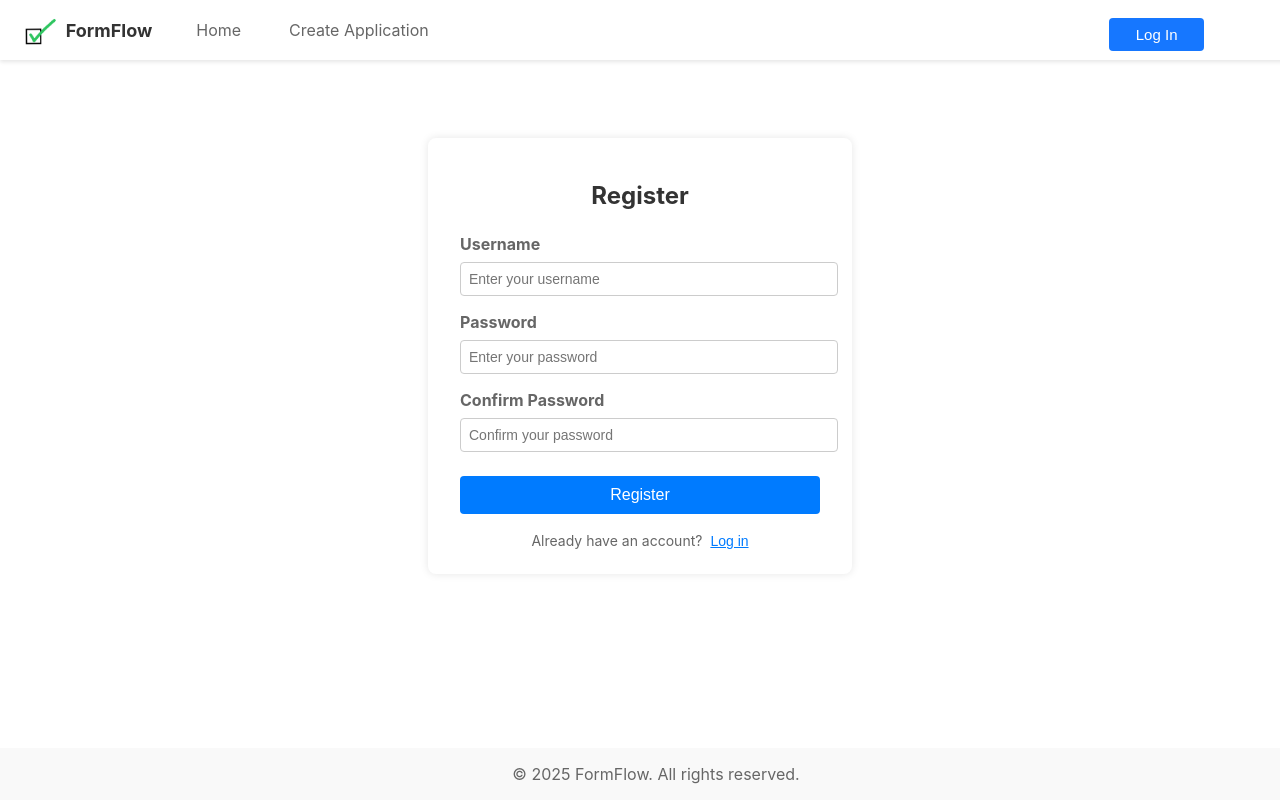
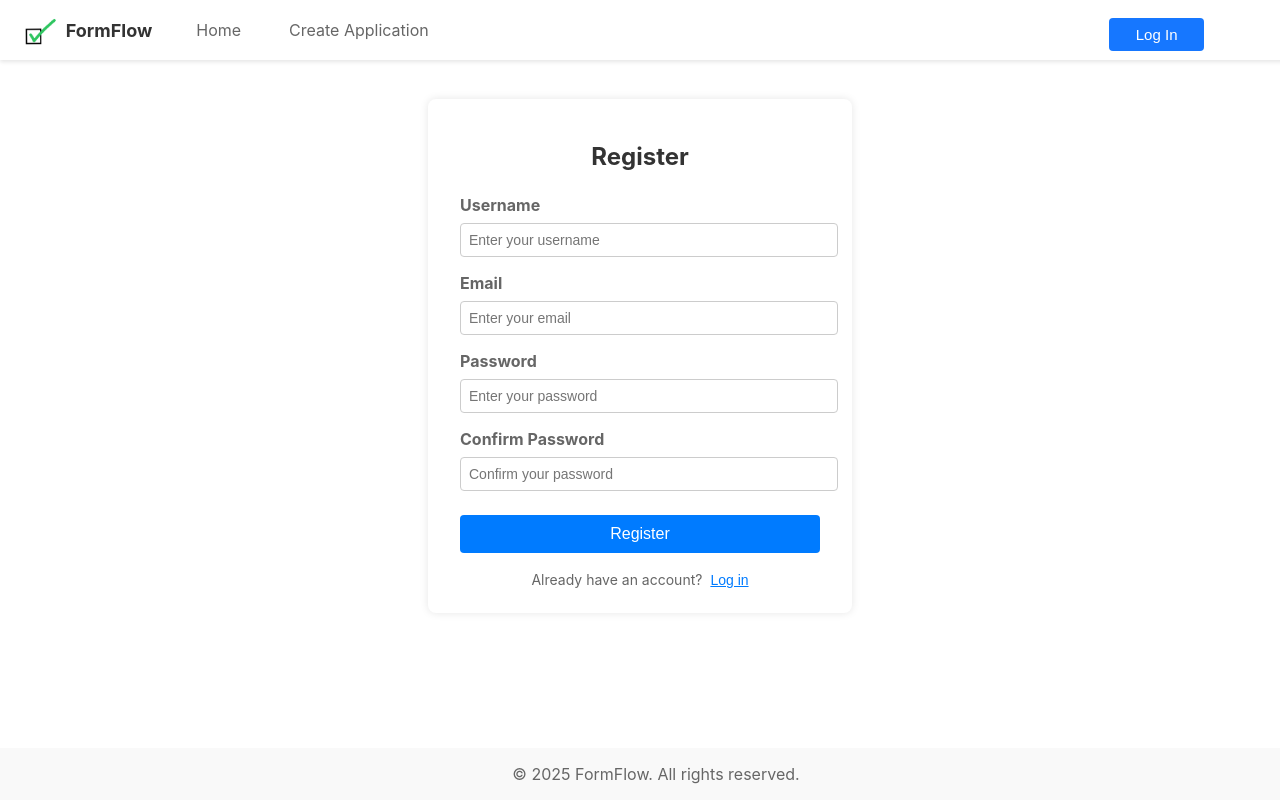
Before and after one commit to Skaum103/form-flow-frontend, a React (Create React App) app: page /register in a window 1280 px wide. Built offline with nearby package versions, Linux system fonts and the light colour scheme.

Commit message:
version1-2.11

```diff
--- a/src/pages/Register.js
+++ b/src/pages/Register.js
@@ -4,10 +4,12 @@ import "./Login.css"; // 复用 Login.css 的样式
 
 function Register() {
   const [username, setUsername] = useState("");
+  const [email, setEmail] = useState("");
   const [password, setPassword] = useState("");
   const [confirmPassword, setConfirmPassword] = useState("");
   const [errorMsg, setErrorMsg] = useState("");
   const navigate = useNavigate();
+  const baseUrl = "http://form-flow-be.us-east-1.elasticbeanstalk.com";
 
   const handleSubmit = async (e) => {
     e.preventDefault();
@@ -18,17 +20,22 @@ function Register() {
     }
 
     try {
-      const response = await fetch("http://你的后端接口/api/register", {
+      const response = await fetch(baseUrl + "/auth/register", {
         method: "POST",
         headers: { "Content-Type": "application/json" },
-        body: JSON.stringify({ username, password }),
+        body: JSON.stringify({
+          username,
+          email,
+          password,
+        }),
       });
 
+      const data = await response.json();
+
       if (!response.ok) {
-        throw new Error("Registration failed. Try another username.");
+        throw new Error(data.message || "Registration failed");
       }
 
-      const data = await response.json();
       if (data.success) {
         alert("Registration successful! Please log in.");
         navigate("/login"); // 跳转到登录页
@@ -52,6 +59,16 @@ function Register() {
             value={username}
             onChange={(e) => setUsername(e.target.value)}
             placeholder="Enter your username"
+            required
+          />
+        </div>
+        <div className="form-group">
+          <label>Email</label>
+          <input
+            type="email"
+            value={email}
+            onChange={(e) => setEmail(e.target.value)}
+            placeholder="Enter your email"
             required
           />
         </div>
```
